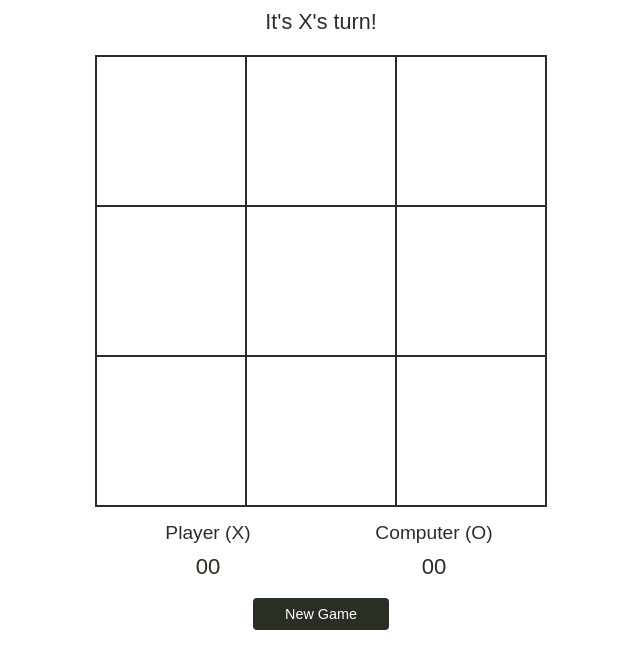
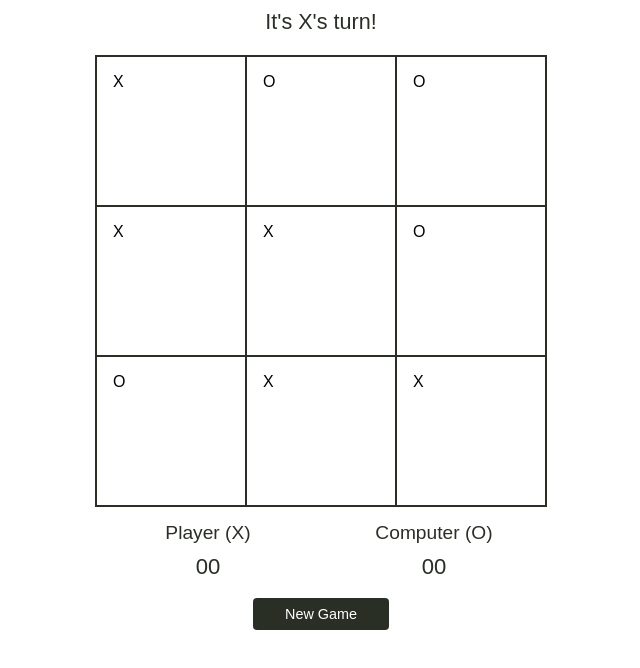
Before and after one commit to ken862734801/Tic-Tac-Toe, a plain HTML site: page index.html in a window 1280 px wide. Both pictures are taken after a click on the button "Vs. Player". Shown: the part 126-794 px from the top of the page, without its empty margins (319-959 px from the left). Drawn offline with Linux system fonts and the light colour scheme; a web font is replaced by a local one.

Commit message:
Update index.html

```diff
--- a/index.html
+++ b/index.html
@@ -2,7 +2,7 @@
 <html>
     <head>
     <link href="style.css" rel="stylesheet">
-    <link href="https://fonts.googleapis.com/css2?family=Flamenco:wght@300&display=swap" rel="stylesheet">
+    <link href="https://fonts.googleapis.com/css2?family=Architects+Daughter&display=swap" rel="stylesheet">
     <meta content="width=device-width, initial-scale=1" name="viewport" />
     <title>Tic-Tac-Toe</title>
     </head>
@@ -25,15 +25,15 @@
                <p>It's X's turn!</p>
            </div>
            <div class="gameboard">
-               <div class="square"></div>
-               <div class="square"></div>
-               <div class="square"></div>
-               <div class="square"></div>
-               <div class="square"></div>
-               <div class="square"></div>
-               <div class="square"></div>
-               <div class="square"></div>
-               <div class="square"></div>
+               <div class="square">X</div>
+               <div class="square">O</div>
+               <div class="square">O</div>
+               <div class="square">X</div>
+               <div class="square">X</div>
+               <div class="square">O</div>
+               <div class="square">O</div>
+               <div class="square">X</div>
+               <div class="square">X</div>
            </div>
            <div class="score-container">
                <div class="player-one-display">
```
